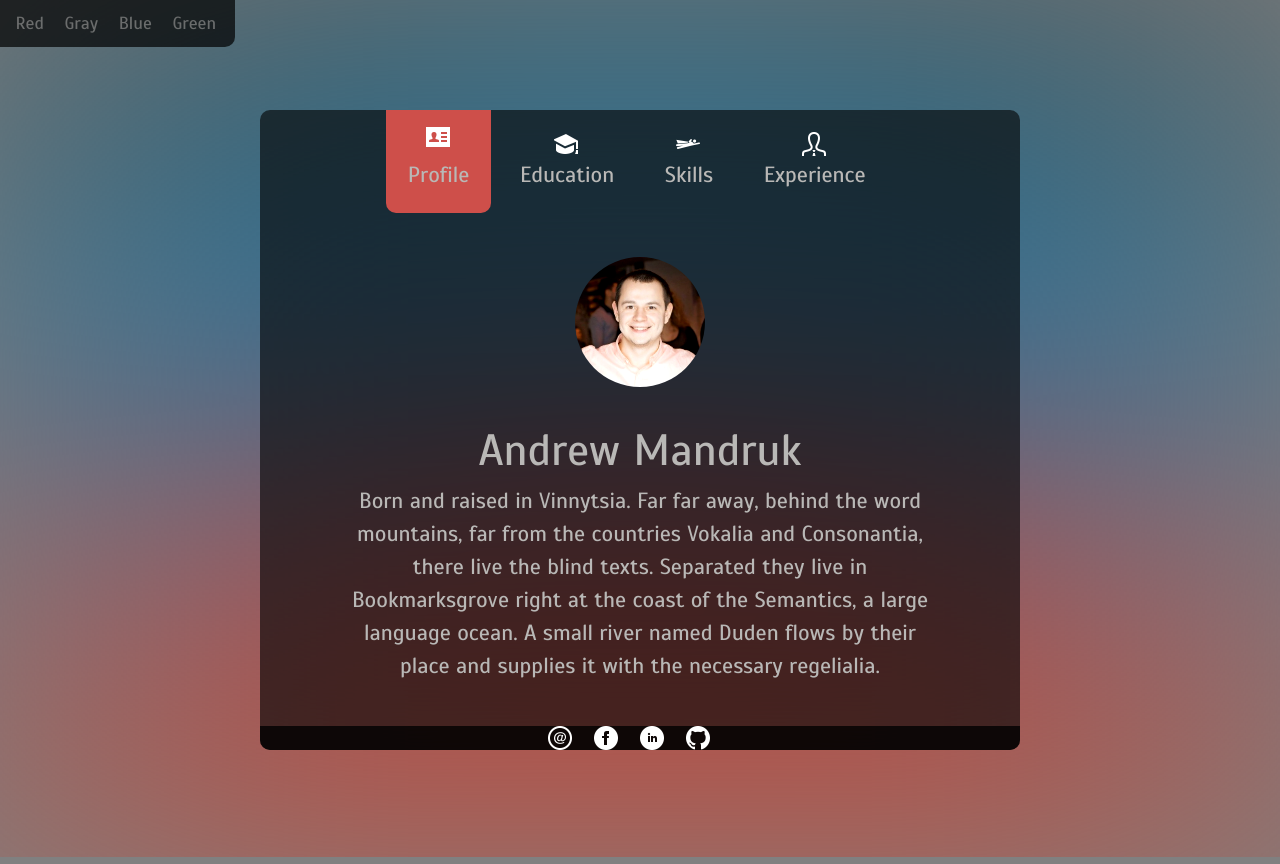
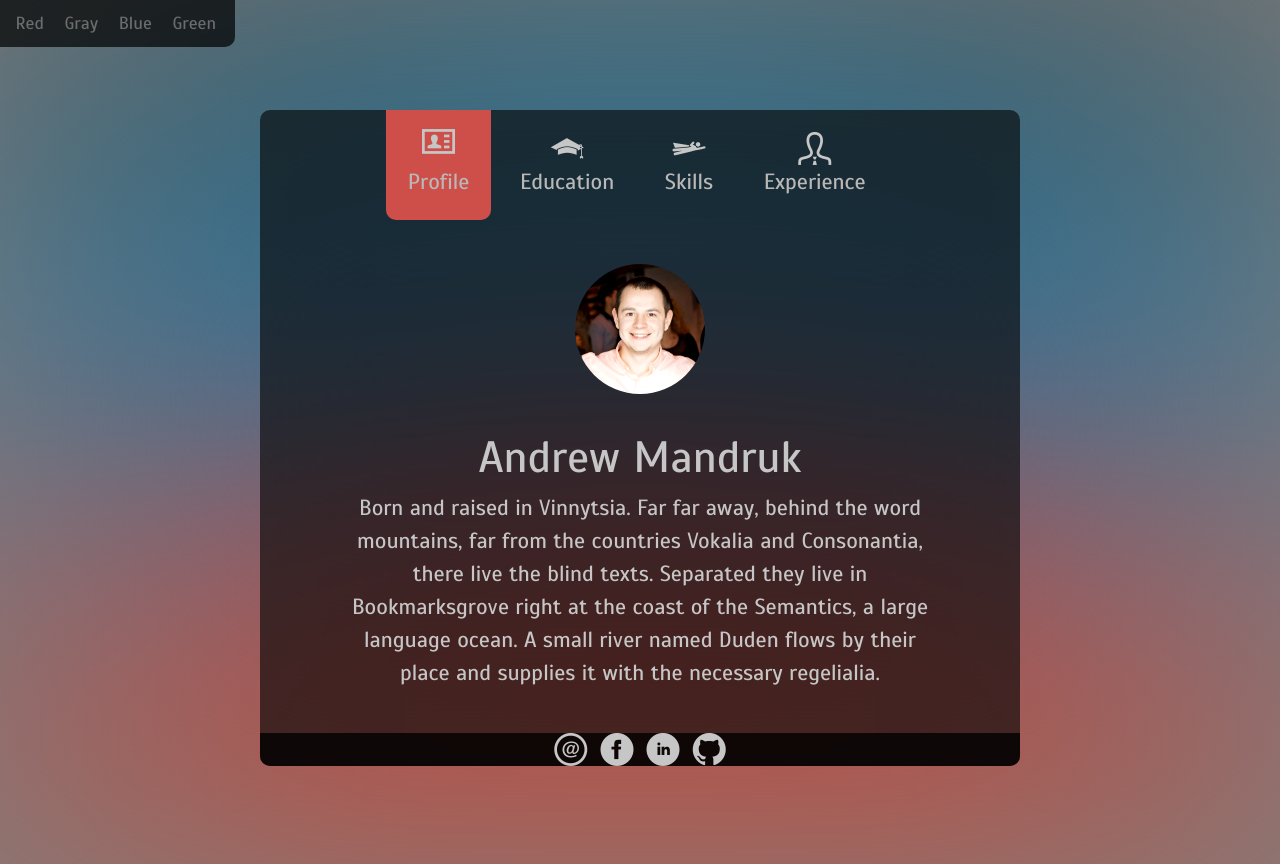
Before and after one commit to Andrevwv/cv.io, a plain HTML site: page index.html in a window 1280 px wide. Drawn offline with Linux system fonts and the light colour scheme.

Commit message:
changed icons to font-icons

```diff
--- a/css/style.css
+++ b/css/style.css
@@ -2,6 +2,7 @@
   --main-color: #ce4f4a;
   --selection-color: rgba(206, 79, 74, 0.99);
   --background-color: #682320;
+  --font-color: #c6c6c6;
 }
 
 html {
@@ -11,11 +12,7 @@ html {
 .background {
   z-index: -1;
   position: absolute;
-  /*background:*/
-          /*linear-gradient(#ffffff, var(--main-color, #ce4f4a));*/
-
   background-image:
-  /*linear-gradient(#ffffff, var(--background-color, #afafaf));*/
   linear-gradient(10deg, rgba(255, 255, 255, 0) 75%, #333 75%),
   linear-gradient(-10deg, rgba(255, 255, 255, 0) 75%, #333 75%),
   linear-gradient(-10deg, rgba(255, 255, 255, 0) 51%, #01a0e4 51%),
@@ -35,15 +32,8 @@ body {
   background-size: 100% 100%;
   background-attachment: fixed;
   background-repeat: no-repeat;
-  /*background-image:*/
-    /*!*linear-gradient(#ffffff, var(--background-color, #afafaf));*!*/
-    /*linear-gradient(10deg, rgba(255, 255, 255, 0) 65%, #333 66%),*/
-    /*linear-gradient(-10deg, rgba(255, 255, 255, 0) 65%, #333 66%),*/
-    /*linear-gradient(-10deg, rgba(255, 255, 255, 0) 41%, #01a0e4 41%),*/
-    /*linear-gradient(10deg, rgba(255, 255, 255, 0) 41%, #01a0e4 41%),*/
-    /*linear-gradient(10deg, rgba(255, 255, 255, 0) 1%, #d13a29 1%),*/
-    /*linear-gradient(-10deg, rgba(255, 255, 255, 0) 1%, #d13a29 1%);*/
-  color: #B9B8B6;
+  color: #c6c6c6;
+  color: var(--font-color, #c6c6c6);
   font-family: 'Scada', sans-serif;
   font-size: 22px;
   line-height: 1.5;
@@ -179,7 +169,7 @@ a {
 .menu__button:hover:not(.menu__button--current):before {
   transform: scaleY(0.99);
 }
-.menu__button--current .menu__button__image{
+.menu__button--current .menu__icon{
   transform: translateY(-7px);
 }
 
@@ -294,69 +284,25 @@ footer {
 }
 
 .social {
-  width: 26px;
-  height: 26px;
   margin-right: 1em;
-  background-image: url("../images/spritesheet.png");
+  transition: all 0.5s;
 }
 
-.mail {
-  width: 24px;
-  height: 24px;
-  background-position: -39px -5px;
+.menu__button:hover .menu__icon {
+  transform: translateY(-7px);
+  color: white;
 }
 
-.facebook {
-  width: 24px;
-  height: 24px;
-  background-position: -5px -39px;
-}
-
-.linkedin {
-  width: 24px;
-  height: 24px;
-  background-position: -73px -39px;
-}
-
-.github {
-  width: 24px;
-  height: 24px;
-  background-position: -39px -39px;
-}
-
-.menu__button:hover .menu__button__image {
-  transform: translateY(-7px);
-}
-
-.skills__button:hover .menu__button__image {
+.skills__button:hover .menu__icon {
   transform: translateY(-7px) rotate(-45deg);
 }
 
 
-.menu__button__image {
-  background-image: url("../images/spritesheet.png");
-  background-position: -5px -5px;
-  background-repeat: no-repeat;
-  width: 26px;
-  height: 26px;
+.menu__icon {
+  z-index: 100;
   margin-top: auto;
   transition: all 0.2s;
   transition-timing-function: cubic-bezier(0.42,0,0.58,1);
-}
-
-.profile__button .menu__button__image {
-  background-position: -73px -5px;}
-
-.education__button .menu__button__image {
-  background-position: -5px -5px;
-}
-
-.skills__button .menu__button__image {
-  background-position: -39px -73px;
-}
-
-.experience__button .menu__button__image {
-  background-position: -5px -73px;
 }
 
 .experience-image {
@@ -368,3 +314,104 @@ footer {
   height: 30px;
   margin-right: 2em;
 }
+
+
+@font-face {
+  font-family: 'fontello';
+  src: url('../fontello/font/fontello.eot?84513304');
+  src: url('../fontello/font/fontello.eot?84513304#iefix') format('embedded-opentype'),
+  url('../fontello/font/fontello.woff?84513304') format('woff'),
+  url('../fontello/font/fontello.ttf?84513304') format('truetype'),
+  url('../fontello/font/fontello.svg?84513304#fontello') format('svg');
+  font-weight: normal;
+  font-style: normal;
+}
+
+.icon
+{
+  font-family: "fontello";
+  font-style: normal;
+  font-weight: normal;
+  speak: none;
+
+  display: inline-block;
+  text-decoration: inherit;
+  width: 1em;
+  margin-right: .2em;
+  text-align: center;
+  /* opacity: .8; */
+
+  /* For safety - reset parent styles, that can break glyph codes*/
+  font-variant: normal;
+  text-transform: none;
+
+  /* fix buttons height, for twitter bootstrap */
+  line-height: 1em;
+
+  /* Animation center compensation - margins should be symmetric */
+  /* remove if not needed */
+  margin-left: .2em;
+
+  /* You can be more comfortable with increased icons size */
+  /* font-size: 120%; */
+
+  /* Font smoothing. That was taken from TWBS */
+  -webkit-font-smoothing: antialiased;
+  -moz-osx-font-smoothing: grayscale;
+
+  /* Uncomment for 3D effect */
+  /* text-shadow: 1px 1px 1px rgba(127, 127, 127, 0.3); */
+}
+
+.icon-profile {
+  color: #c6c6c6;
+  color: var(--font-color, #c6c6c6);
+  font-size: 1.5em;
+}
+
+.icon-education {
+  color: #c6c6c6;
+  font-size: 1.5em;
+}
+
+.icon-skills {
+  color: #c6c6c6;
+  color: var(--font-color, #c6c6c6);
+  font-size: 1.5em;
+}
+
+.icon-experiance {
+  color: #c6c6c6;
+  color: var(--font-color, #c6c6c6);
+  font-size: 1.5em;
+}
+
+.mail {
+  color: #c6c6c6;
+  color: var(--font-color, #c6c6c6);
+  font-size: 1.5em;
+}
+
+.facebook {
+  color: #c6c6c6;
+  color: var(--font-color, #c6c6c6);
+  font-size: 1.5em;
+}
+
+.linkedin {
+  color: #c6c6c6;
+  color: var(--font-color, #c6c6c6);
+  font-size: 1.5em;
+}
+
+.github {
+  color: #c6c6c6;
+  color: var(--font-color, #c6c6c6);
+  font-size: 1.5em;
+}
+.github:hover,
+.linkedin:hover,
+.facebook:hover,
+.mail:hover {
+  --font-color: var(--main-color);
+}
--- a/index.html
+++ b/index.html
@@ -22,25 +22,25 @@
         <ul class="menu">
             <li>
                 <a class="menu__button profile__button menu__button--current" data-id="profile">
-                    <span class="menu__button__image"></span>
+                    <span class="icon menu__icon icon-profile">&#xe804;</span>
                     <span class="menu__button__text">Profile</span>
                 </a>
             </li>
             <li>
                 <a class="menu__button education__button" data-id="education">
-                    <span class="menu__button__image"></span>
+                    <span class="icon menu__icon icon-education">&#xe803;</span>
                     <span class="menu__button__text">Education</span>
                 </a>
             </li>
             <li>
                 <a class="menu__button skills__button" data-id="skills">
-                    <span class="menu__button__image"></span>
+                    <span class="icon menu__icon icon-skills">&#xe801;</span>
                     <span class="menu__button__text">Skills</span>
                 </a>
             </li>
             <li>
                 <a class="menu__button experience__button" data-id="experience">
-                    <span class="menu__button__image"></span>
+                    <span class="icon menu__icon icon-experiance">&#xe802;</span>
                     <span class="menu__button__text">Experience</span>
                 </a>
             </li>
@@ -88,7 +88,7 @@
             <p>a</p>
         </div>
         <div class="content__experience disabled">
-            <p>I have the privilege to work with these cool companies.</p>
+            <p>I have the privilege to work with these companies.</p>
             <div class="item">
                 <span class="experience-image"></span>
                 <div class="item__text">
@@ -114,10 +114,10 @@
         </div>
     </div>
     <footer>
-        <a class="social mail" href="mailto:andrevwv@gmail.com"></a>
-        <a class="social facebook" href="https://www.facebook.com/andrevwv" target="_blank"></a>
-        <a class="social linkedin" href="https://www.linkedin.com/in/andrevwv/" target="_blank"></a>
-        <a class="social github" href="https://github.com/Andrevwv" target="_blank"></a>
+        <a class="icon social mail" href="mailto:andrevwv@gmail.com">&#xe808;</a>
+        <a class="icon social facebook" href="https://www.facebook.com/andrevwv" target="_blank">&#xe807;</a>
+        <a class="icon social linkedin" href="https://www.linkedin.com/in/andrevwv/" target="_blank">&#xe805;</a>
+        <a class="icon social github" href="https://github.com/Andrevwv" target="_blank">&#xe809;</a>
     </footer>
 </div>
 <script src="main.js">
```
Also changed, not shown: fontello/font/fontello.ttf (added), fontello/font/fontello.woff (added), fontello/font/fontello.woff2 (added), 2 other files.
